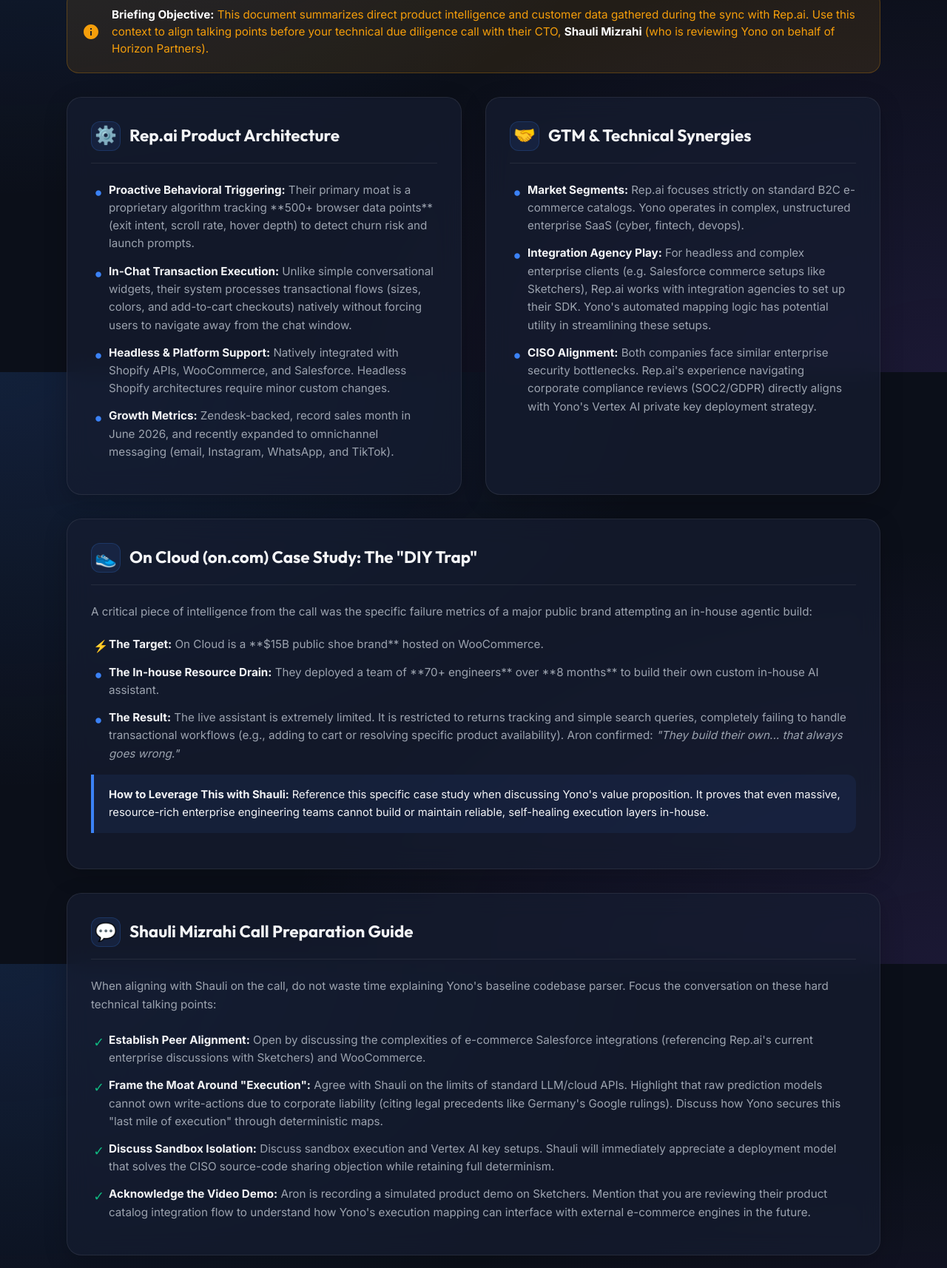
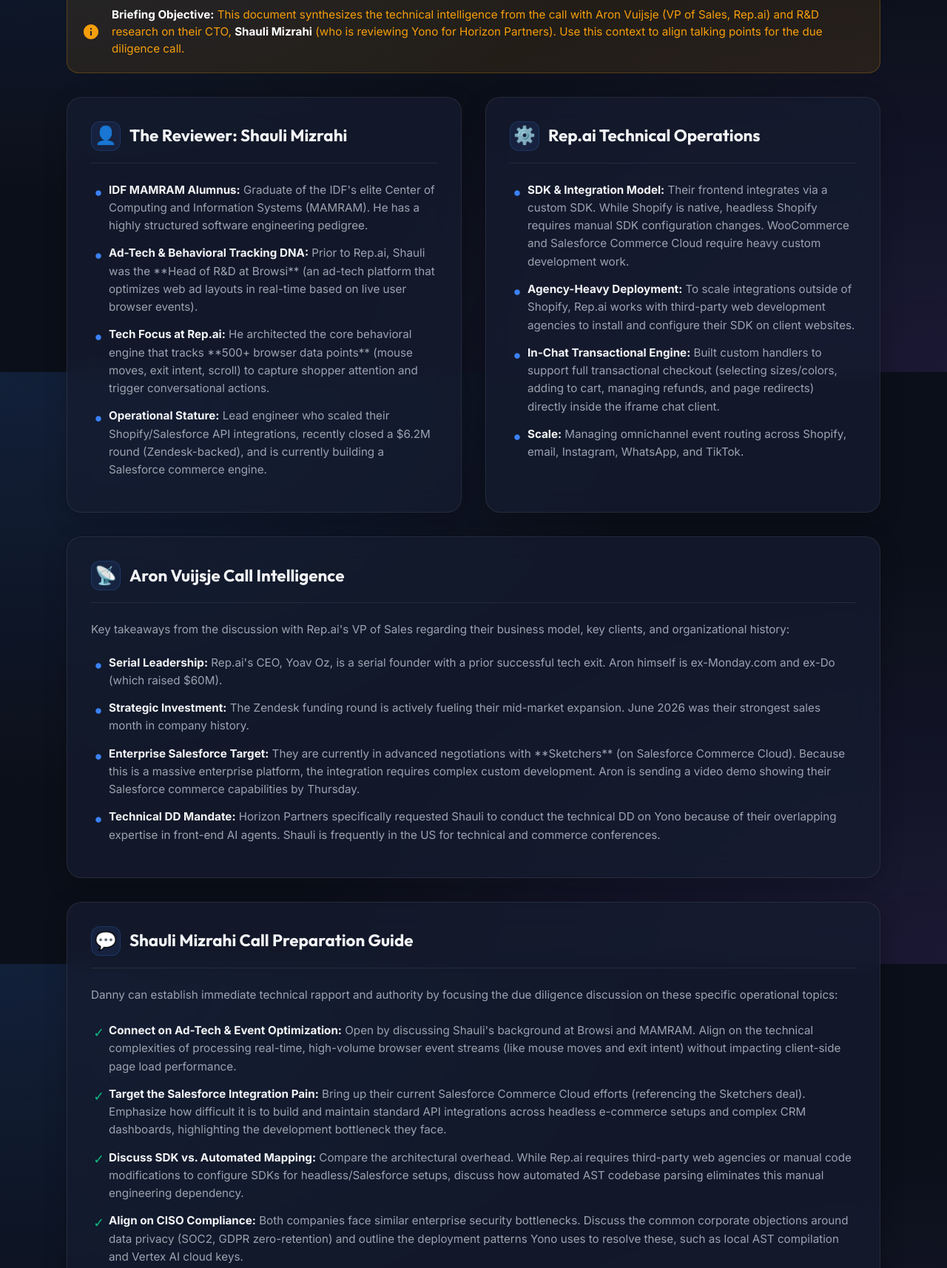
Before and after one commit to roche-getyono/Yono-GTM, a plain HTML site: page cto_dd_prep.html in a window 1280 px wide. Shown: the part 297-2011 px from the top of the page at 74% size. Drawn offline with Linux system fonts and the light colour scheme.

Commit message:
Update cto_dd_prep.html to focus strictly on Shauli's MAMRAM/Browsi background, Rep.ai operations, and Aron transcript intel

```diff
--- a/cto_dd_prep.html
+++ b/cto_dd_prep.html
@@ -261,7 +261,7 @@
         <header>
             <span class="badge">Horizon Due Diligence Intel</span>
             <h1>Rep.ai Technical Sync Briefing</h1>
-            <p class="meta-text">Prepared for: <strong>Danny (CTO, Yono)</strong> | Source Call: <strong>Aron Vuijsje (VP of Sales, Rep.ai)</strong></p>
+            <p class="meta-text">Prepared for: <strong>Danny (CTO, Yono)</strong> | Reviewer: <strong>Shauli Mizrahi (CTO, Rep.ai)</strong></p>
         </header>
 
         <!-- Context Banner -->
@@ -270,57 +270,56 @@
                 <path d="M12 2C6.48 2 2 6.48 2 12s4.48 10 10 10 10-4.48 10-10S17.52 2 12 2zm1 15h-2v-6h2v6zm0-8h-2V7h2v2z"/>
             </svg>
             <p>
-                <strong>Briefing Objective:</strong> This document summarizes direct product intelligence and customer data gathered during the sync with Rep.ai. Use this context to align talking points before your technical due diligence call with their CTO, <strong>Shauli Mizrahi</strong> (who is reviewing Yono on behalf of Horizon Partners).
+                <strong>Briefing Objective:</strong> This document synthesizes the technical intelligence from the call with Aron Vuijsje (VP of Sales, Rep.ai) and R&D research on their CTO, <strong>Shauli Mizrahi</strong> (who is reviewing Yono for Horizon Partners). Use this context to align talking points for the due diligence call.
             </p>
         </div>
 
-        <!-- Row 1: Rep.ai Architecture & Capabilities -->
+        <!-- Row 1: Shauli Mizrahi's Technical DNA -->
         <div class="grid grid-2">
-            <!-- Rep.ai Tech Stack -->
+            <!-- Shauli's Background -->
+            <div class="card">
+                <div class="card-header">
+                    <div class="card-icon">👤</div>
+                    <h2>The Reviewer: Shauli Mizrahi</h2>
+                </div>
+                <ul>
+                    <li><strong>IDF MAMRAM Alumnus:</strong> Graduate of the IDF's elite Center of Computing and Information Systems (MAMRAM). He has a highly structured software engineering pedigree.</li>
+                    <li><strong>Ad-Tech & Behavioral Tracking DNA:</strong> Prior to Rep.ai, Shauli was the **Head of R&D at Browsi** (an ad-tech platform that optimizes web ad layouts in real-time based on live user browser events).</li>
+                    <li><strong>Tech Focus at Rep.ai:</strong> He architected the core behavioral engine that tracks **500+ browser data points** (mouse moves, exit intent, scroll) to capture shopper attention and trigger conversational actions.</li>
+                    <li><strong>Operational Stature:</strong> Lead engineer who scaled their Shopify/Salesforce API integrations, recently closed a $6.2M round (Zendesk-backed), and is currently building a Salesforce commerce engine.</li>
+                </ul>
+            </div>
+
+            <!-- Rep.ai Operations & Architecture -->
             <div class="card">
                 <div class="card-header">
                     <div class="card-icon">⚙️</div>
-                    <h2>Rep.ai Product Architecture</h2>
+                    <h2>Rep.ai Technical Operations</h2>
                 </div>
                 <ul>
-                    <li><strong>Proactive Behavioral Triggering:</strong> Their primary moat is a proprietary algorithm tracking **500+ browser data points** (exit intent, scroll rate, hover depth) to detect churn risk and launch prompts.</li>
-                    <li><strong>In-Chat Transaction Execution:</strong> Unlike simple conversational widgets, their system processes transactional flows (sizes, colors, and add-to-cart checkouts) natively without forcing users to navigate away from the chat window.</li>
-                    <li><strong>Headless & Platform Support:</strong> Natively integrated with Shopify APIs, WooCommerce, and Salesforce. Headless Shopify architectures require minor custom changes.</li>
-                    <li><strong>Growth Metrics:</strong> Zendesk-backed, record sales month in June 2026, and recently expanded to omnichannel messaging (email, Instagram, WhatsApp, and TikTok).</li>
-                </ul>
-            </div>
-
-            <!-- Operational Synergies -->
-            <div class="card">
-                <div class="card-header">
-                    <div class="card-icon">🤝</div>
-                    <h2>GTM & Technical Synergies</h2>
-                </div>
-                <ul>
-                    <li><strong>Market Segments:</strong> Rep.ai focuses strictly on standard B2C e-commerce catalogs. Yono operates in complex, unstructured enterprise SaaS (cyber, fintech, devops).</li>
-                    <li><strong>Integration Agency Play:</strong> For headless and complex enterprise clients (e.g. Salesforce commerce setups like Sketchers), Rep.ai works with integration agencies to set up their SDK. Yono's automated mapping logic has potential utility in streamlining these setups.</li>
-                    <li><strong>CISO Alignment:</strong> Both companies face similar enterprise security bottlenecks. Rep.ai's experience navigating corporate compliance reviews (SOC2/GDPR) directly aligns with Yono's Vertex AI private key deployment strategy.</li>
+                    <li><strong>SDK & Integration Model:</strong> Their frontend integrates via a custom SDK. While Shopify is native, headless Shopify requires manual SDK configuration changes. WooCommerce and Salesforce Commerce Cloud require heavy custom development work.</li>
+                    <li><strong>Agency-Heavy Deployment:</strong> To scale integrations outside of Shopify, Rep.ai works with third-party web development agencies to install and configure their SDK on client websites.</li>
+                    <li><strong>In-Chat Transactional Engine:</strong> Built custom handlers to support full transactional checkout (selecting sizes/colors, adding to cart, managing refunds, and page redirects) directly inside the iframe chat client.</li>
+                    <li><strong>Scale:</strong> Managing omnichannel event routing across Shopify, email, Instagram, WhatsApp, and TikTok.</li>
                 </ul>
             </div>
         </div>
 
-        <!-- Row 2: The On Cloud Case Study -->
+        <!-- Row 2: Deep Intel from the Aron Vuijsje Sync -->
         <div class="card" style="margin-bottom: 2rem;">
             <div class="card-header">
-                <div class="card-icon">👟</div>
-                <h2>On Cloud (on.com) Case Study: The "DIY Trap"</h2>
+                <div class="card-icon">📡</div>
+                <h2>Aron Vuijsje Call Intelligence</h2>
             </div>
             <p style="color: var(--text-secondary); font-size: 0.95rem; margin-bottom: 1.25rem;">
-                A critical piece of intelligence from the call was the specific failure metrics of a major public brand attempting an in-house agentic build:
+                Key takeaways from the discussion with Rep.ai's VP of Sales regarding their business model, key clients, and organizational history:
             </p>
             <ul>
-                <li class="alert"><strong>The Target:</strong> On Cloud is a **$15B public shoe brand** hosted on WooCommerce.</li>
-                <li><strong>The In-house Resource Drain:</strong> They deployed a team of **70+ engineers** over **8 months** to build their own custom in-house AI assistant.</li>
-                <li><strong>The Result:</strong> The live assistant is extremely limited. It is restricted to returns tracking and simple search queries, completely failing to handle transactional workflows (e.g., adding to cart or resolving specific product availability). Aron confirmed: <em>"They build their own... that always goes wrong."</em></li>
+                <li><strong>Serial Leadership:</strong> Rep.ai's CEO, Yoav Oz, is a serial founder with a prior successful tech exit. Aron himself is ex-Monday.com and ex-Do (which raised $60M).</li>
+                <li><strong>Strategic Investment:</strong> The Zendesk funding round is actively fueling their mid-market expansion. June 2026 was their strongest sales month in company history.</li>
+                <li><strong>Enterprise Salesforce Target:</strong> They are currently in advanced negotiations with **Sketchers** (on Salesforce Commerce Cloud). Because this is a massive enterprise platform, the integration requires complex custom development. Aron is sending a video demo showing their Salesforce commerce capabilities by Thursday.</li>
+                <li><strong>Technical DD Mandate:</strong> Horizon Partners specifically requested Shauli to conduct the technical DD on Yono because of their overlapping expertise in front-end AI agents. Shauli is frequently in the US for technical and commerce conferences.</li>
             </ul>
-            <div class="highlight-box">
-                <strong>How to Leverage This with Shauli:</strong> Reference this specific case study when discussing Yono's value proposition. It proves that even massive, resource-rich enterprise engineering teams cannot build or maintain reliable, self-healing execution layers in-house.
-            </div>
         </div>
 
         <!-- Row 3: Talk Tracks for Danny (Yono CTO) -->
@@ -330,13 +329,13 @@
                 <h2>Shauli Mizrahi Call Preparation Guide</h2>
             </div>
             <p style="color: var(--text-secondary); font-size: 0.95rem; margin-bottom: 1.5rem;">
-                When aligning with Shauli on the call, do not waste time explaining Yono's baseline codebase parser. Focus the conversation on these hard technical talking points:
+                Danny can establish immediate technical rapport and authority by focusing the due diligence discussion on these specific operational topics:
             </p>
             <ul>
-                <li class="check"><strong>Establish Peer Alignment:</strong> Open by discussing the complexities of e-commerce Salesforce integrations (referencing Rep.ai's current enterprise discussions with Sketchers) and WooCommerce.</li>
-                <li class="check"><strong>Frame the Moat Around "Execution":</strong> Agree with Shauli on the limits of standard LLM/cloud APIs. Highlight that raw prediction models cannot own write-actions due to corporate liability (citing legal precedents like Germany's Google rulings). Discuss how Yono secures this "last mile of execution" through deterministic maps.</li>
-                <li class="check"><strong>Discuss Sandbox Isolation:</strong> Discuss sandbox execution and Vertex AI key setups. Shauli will immediately appreciate a deployment model that solves the CISO source-code sharing objection while retaining full determinism.</li>
-                <li class="check"><strong>Acknowledge the Video Demo:</strong> Aron is recording a simulated product demo on Sketchers. Mention that you are reviewing their product catalog integration flow to understand how Yono's execution mapping can interface with external e-commerce engines in the future.</li>
+                <li class="check"><strong>Connect on Ad-Tech & Event Optimization:</strong> Open by discussing Shauli's background at Browsi and MAMRAM. Align on the technical complexities of processing real-time, high-volume browser event streams (like mouse moves and exit intent) without impacting client-side page load performance.</li>
+                <li class="check"><strong>Target the Salesforce Integration Pain:</strong> Bring up their current Salesforce Commerce Cloud efforts (referencing the Sketchers deal). Emphasize how difficult it is to build and maintain standard API integrations across headless e-commerce setups and complex CRM dashboards, highlighting the development bottleneck they face.</li>
+                <li class="check"><strong>Discuss SDK vs. Automated Mapping:</strong> Compare the architectural overhead. While Rep.ai requires third-party web agencies or manual code modifications to configure SDKs for headless/Salesforce setups, discuss how automated AST codebase parsing eliminates this manual engineering dependency.</li>
+                <li class="check"><strong>Align on CISO Compliance:</strong> Both companies face similar enterprise security bottlenecks. Discuss the common corporate objections around data privacy (SOC2, GDPR zero-retention) and outline the deployment patterns Yono uses to resolve these, such as local AST compilation and Vertex AI cloud keys.</li>
             </ul>
         </div>
 
```
